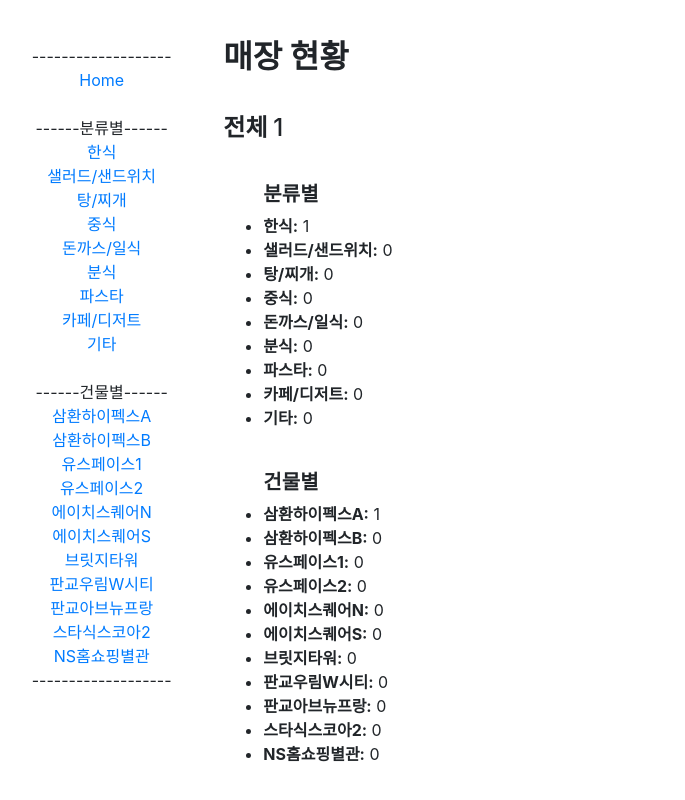
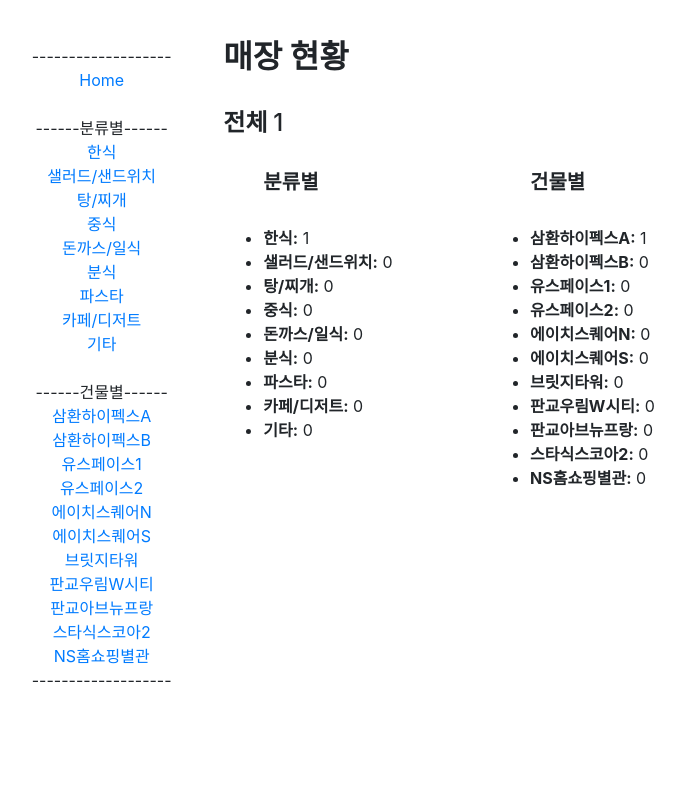
Before and after one commit to siul1024/exop, a Django app: page /first_app/ in a window 1280 px wide. Shown: the whole page, without its empty margins (5-690 px from the left). Run offline with Django 3.2, Linux system fonts and the light colour scheme; tables that the repository leaves empty hold one stand-in row (values such as "Sample post"); some libraries are stand-ins or nearby versions.

Commit message:
edit. script(map)

```diff
--- a/first_app/templates/index.html
+++ b/first_app/templates/index.html
@@ -2,10 +2,15 @@
 
 {% block content %}
   <h2><br><strong>매장 현황</strong></h2>
-  <h4><br><strong>전체 </strong> {{ all_count }} </h4><p></p>
+  <br>
+  <h4><strong>전체 </strong> {{ all_count }} </h4>
+
+  <div class="row">
+      <br>
+      <div class="col-sm-3" style="overflow:auto">
           <ul>
-    <p></p>
               <h5><br><strong>분류별</strong></h5>
+              <br>
               <li><strong>한식:</strong> {{ c1_count }}</li>
               <li><strong>샐러드/샌드위치:</strong> {{ c2_count }}</li>
               <li><strong>탕/찌개:</strong> {{ c3_count }}</li>
@@ -16,9 +21,11 @@
               <li><strong>카페/디저트:</strong> {{ c8_count }}</li>
               <li><strong>기타:</strong> {{ c9_count }}</li>
           </ul>
+      </div>
+      <div class="col-sm-3" style="overflow:auto">
           <ul>
-    <p></p>
               <h5><br><strong>건물별</strong></h5>
+              <br>
               <li><strong>삼환하이펙스A:</strong> {{ b1_count }}</li>
               <li><strong>삼환하이펙스B:</strong> {{ b2_count }}</li>
               <li><strong>유스페이스1:</strong> {{ b3_count }}</li>
@@ -31,4 +38,7 @@
               <li><strong>스타식스코아2:</strong> {{ b10_count }}</li>
               <li><strong>NS홈쇼핑별관:</strong> {{ b11_count }}</li>
           </ul>
+      </div>
+    </div>
+
 {% endblock %}
```
Also changed, not shown: first_app/templates/c_shop/c1_shop_list.html (+17 -6 lines), first_app/views.py (+5 -2 lines). Lines whose indentation alone changed are shown as unchanged.
